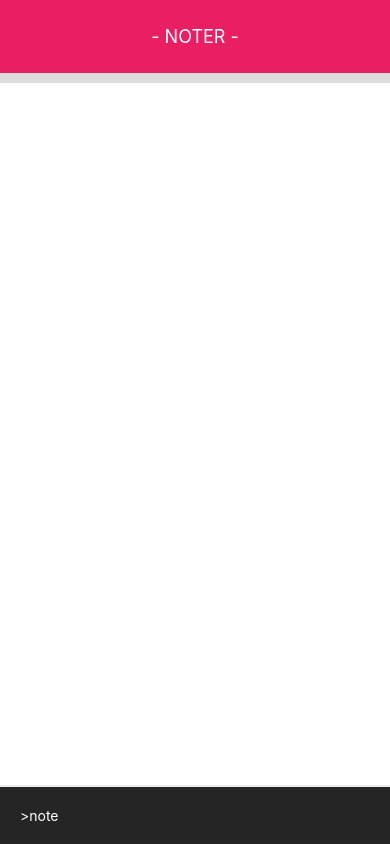
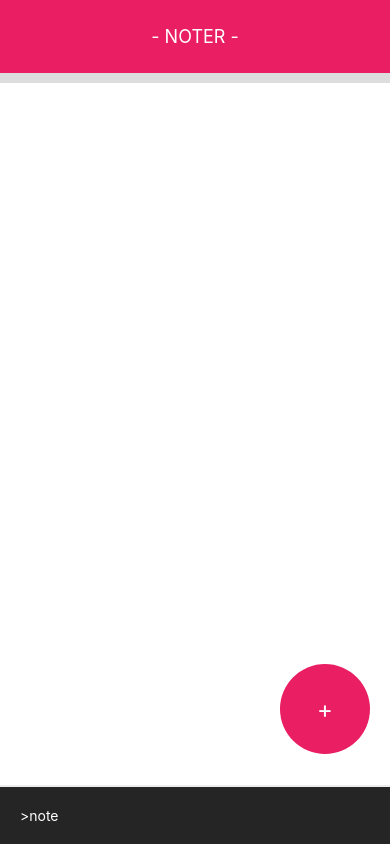
Before and after one commit to MiguelGarcia95/react-native-todolist, a React Native app: screen / in a window 390 px wide. Built offline with nearby package versions, Linux system fonts and the light colour scheme.

Commit message:
set up layout styling

```diff
--- a/app/components/Main.js
+++ b/app/components/Main.js
@@ -24,6 +24,10 @@ class Main extends Component {
 
           </TextInput>
         </View>
+
+        <TouchableOpacity style={styles.addButton}>
+          <Text style={styles.addButtonText}>+</Text>
+        </TouchableOpacity>
       </View>
     )
   }
```
